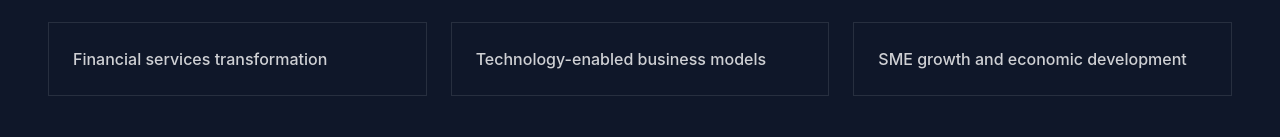
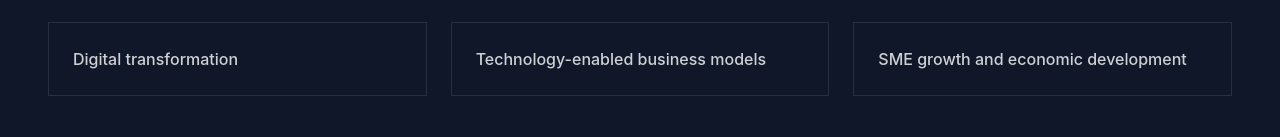
Before and after one commit to Oluseyiadebayo/oluseyiadebayo, a React (Vite) app: page /experience in a window 1280 px wide. Shown: the part 2275-2412 px from the top of the page. Built offline with nearby package versions, Linux system fonts and the light colour scheme; the HTML template or start-up script is replaced by a standard one.

Commit message:
Preceding changes

```diff
--- a/src/pages/Experience.tsx
+++ b/src/pages/Experience.tsx
@@ -33,7 +33,7 @@ const areasOfInterest = [
   "Strategy and organisational development",
   "Venture ecosystems in emerging markets",
   "Capital allocation and investment decision-making",
-  "Financial services transformation",
+  "Digital transformation",
   "Technology-enabled business models",
   "SME growth and economic development",
 ];
```
